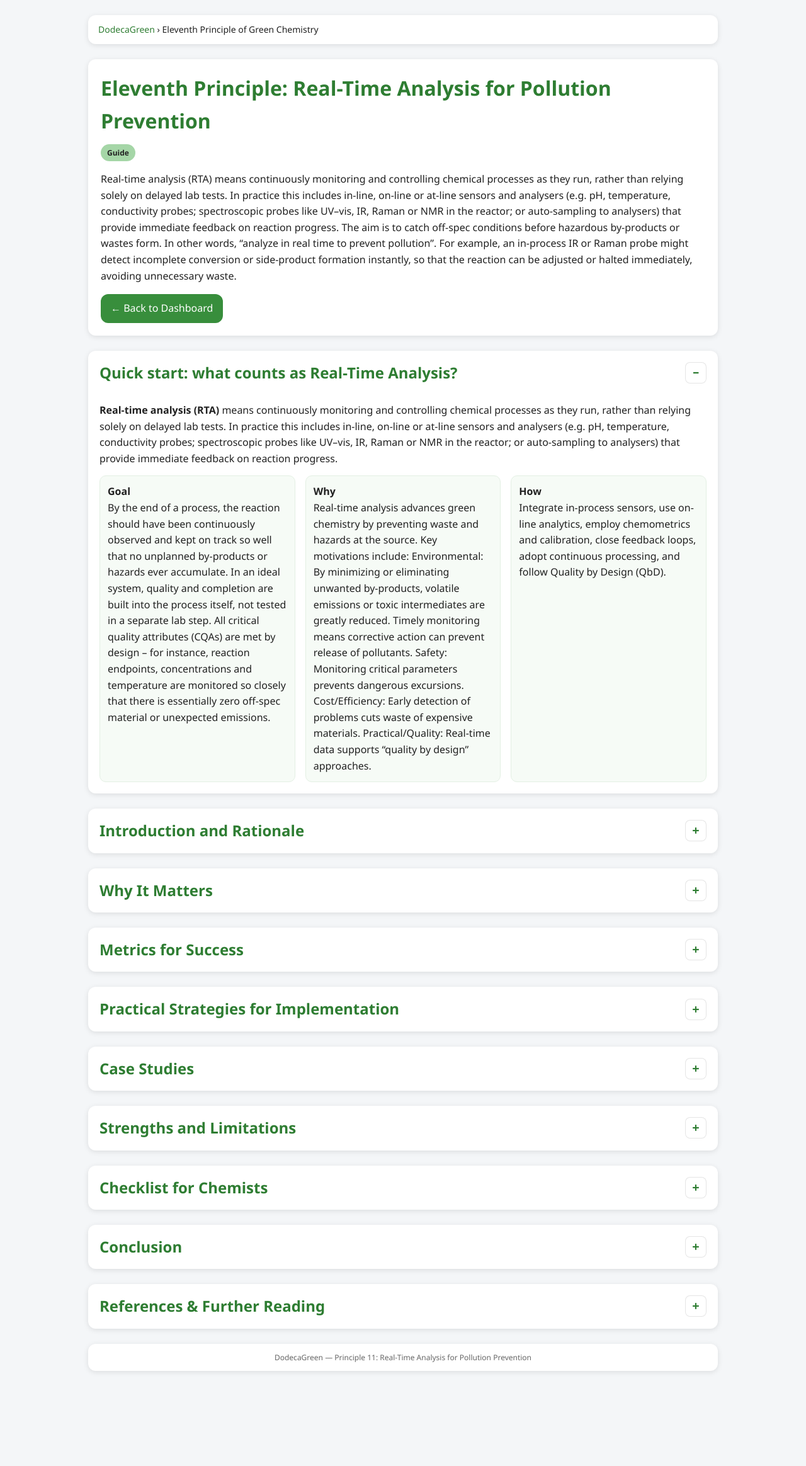
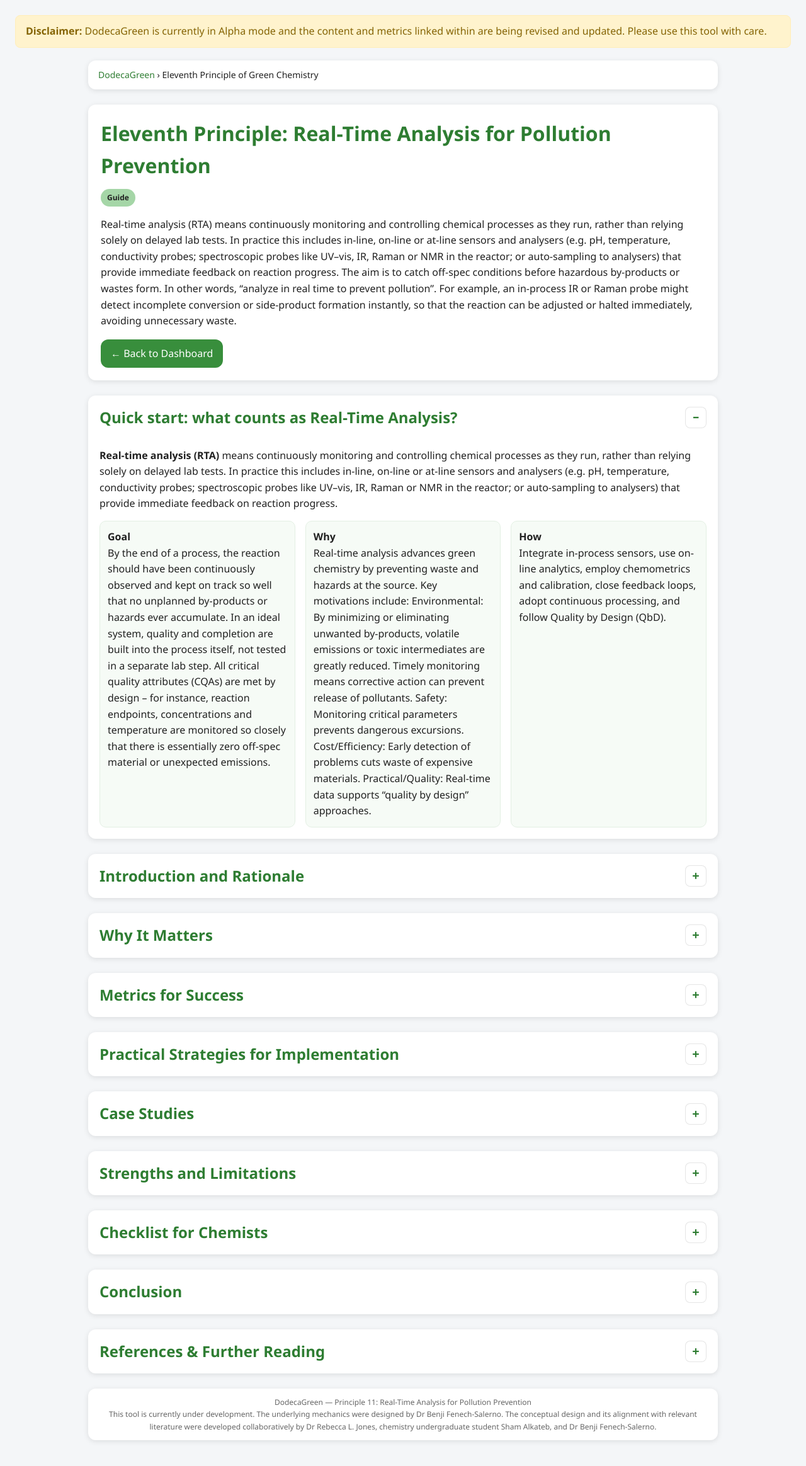
Before and after one commit to NextGenScienceTools/DodecaGreen, a plain HTML site: page 11_gc_real_time_analysis.html in a window 1280 px wide. Shown: the whole page at 63% size. Drawn offline with Linux system fonts and the light colour scheme.

Commit message:
Alpha, Author

```diff
--- a/11_gc_real_time_analysis.html
+++ b/11_gc_real_time_analysis.html
@@ -7,6 +7,11 @@
   <link rel="stylesheet" href="styles.css">
 </head>
 <body>
+
+<div style="background-color: #fff3cd; color: #856404; padding: 12px 16px; border: 1px solid #ffeeba; border-radius: 8px; margin-bottom: 20px; font-family: 'Segoe UI', Roboto, sans-serif;">
+    <strong>Disclaimer:</strong> DodecaGreen is currently in Alpha mode and the content and metrics linked within are being revised and updated. Please use this tool with care.
+</div>
+
   <div id="main-container">
     <div class="card breadcrumb">
       <a href="index.html">DodecaGreen</a> › Eleventh Principle of Green Chemistry
@@ -208,7 +213,7 @@
       </div>
     </section>
 
-    <footer class="card" style="padding: 12px; text-align: center; font-size: 12px; color: #666;">DodecaGreen — Principle 11: Real-Time Analysis for Pollution Prevention</footer>
+    <footer class="card" style="padding: 12px; text-align: center; font-size: 12px; color: #666;">DodecaGreen — Principle 11: Real-Time Analysis for Pollution Prevention<br>This tool is currently under development.</strong> The underlying mechanics were designed by Dr Benji Fenech-Salerno. The conceptual design and its alignment with relevant literature were developed collaboratively by Dr Rebecca L. Jones, chemistry undergraduate student Sham Alkateb, and Dr Benji Fenech-Salerno.</footer>
   </div>
 
   <script src="script.js"></script>
```
